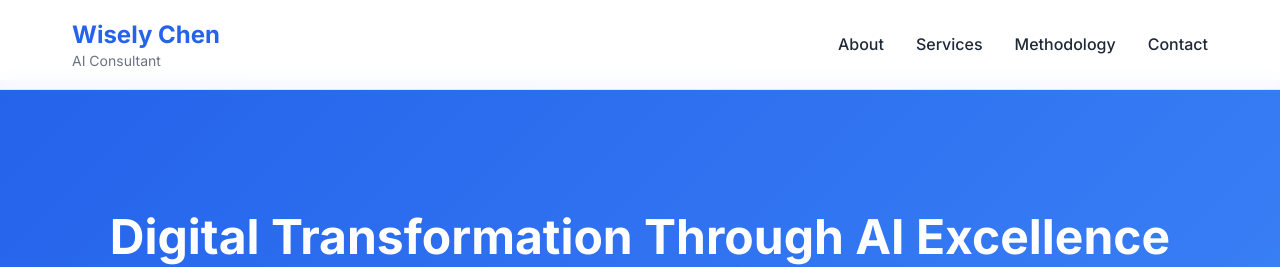
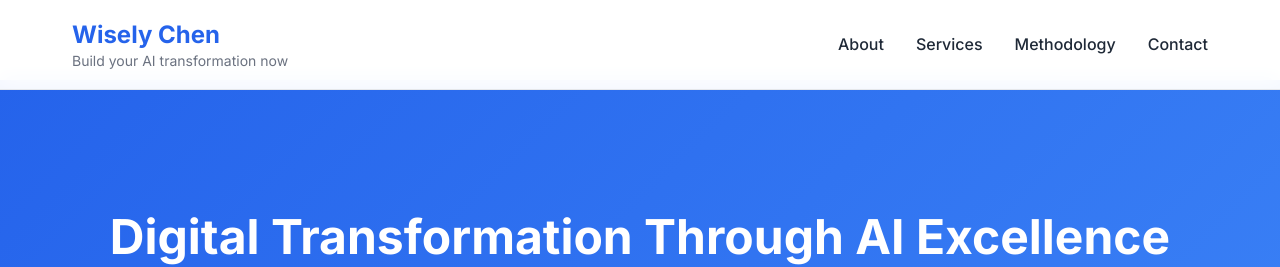
Before and after one commit to thegiive/wiselychen-page, a Jekyll site: the page built from index.md, in a window 1280 px wide. Shown: the top 267 px of the page. Built offline with Jekyll 4.4.1, drawn with Linux system fonts in a browser that asks for light colours.

Commit message:
Update header tagline to call-to-action message
- Change "AI Consultant" to "Build your AI transformation now"
- More action-oriented and engaging tagline

🤖 Generated with [Claude Code](https://claude.ai/code)

Co-Authored-By: Claude <noreply@anthropic.com>

```diff
--- a/_includes/header.html
+++ b/_includes/header.html
@@ -2,7 +2,7 @@
     <nav class="nav">
         <div class="nav-brand">
             <h1>{{ site.author.name }}</h1>
-            <span class="tagline">AI Consultant</span>
+            <span class="tagline">Build your AI transformation now</span>
         </div>
         <ul class="nav-menu">
             <li><a href="#about">About</a></li>
```
